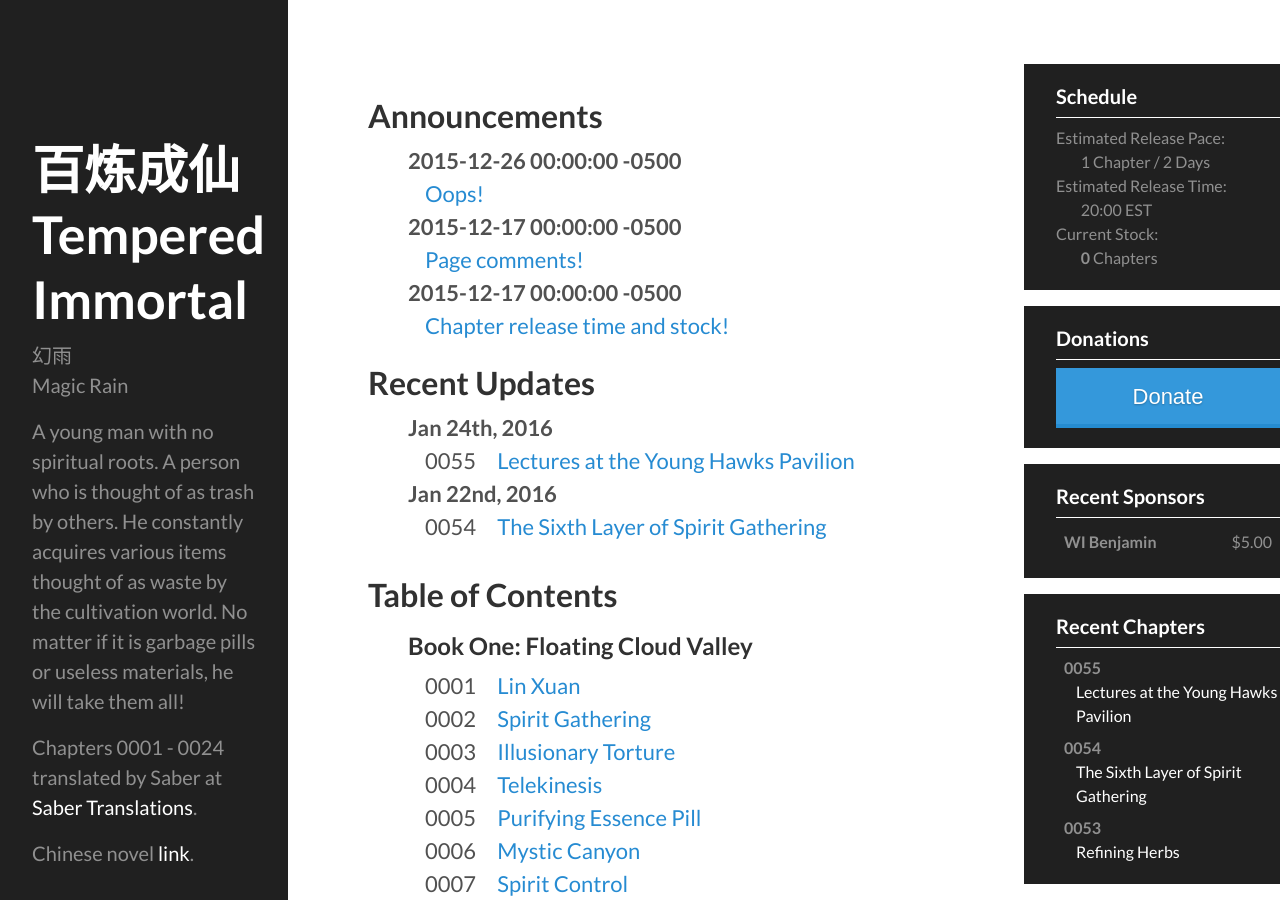
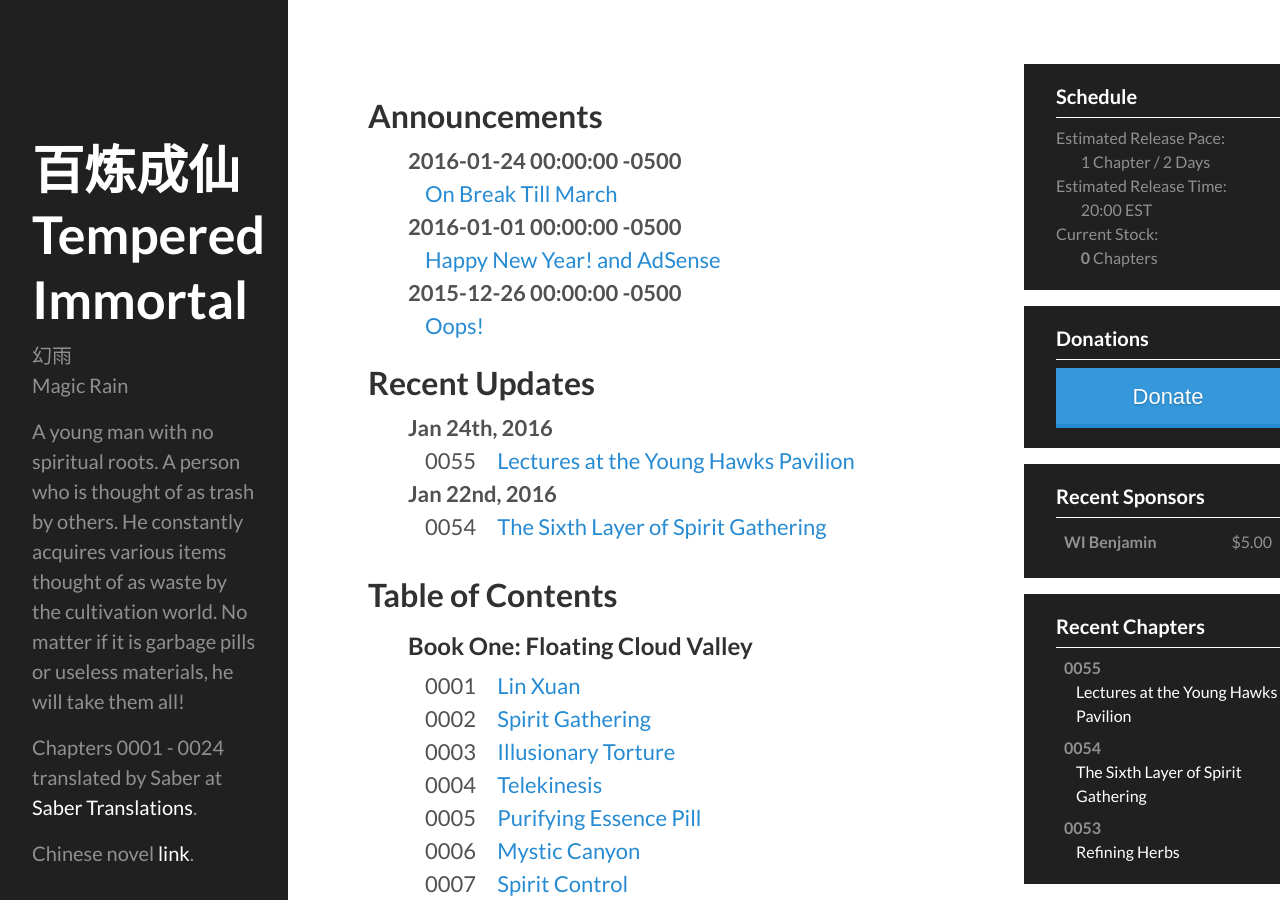
Before and after one commit to blcxtranslations/blcx, a Jekyll site: the page built from index.html, in a window 1280 px wide and 900 px high. Built offline with Jekyll 4.4.1, drawn with Linux system fonts in a browser that asks for light colours.

Commit message:
Announcement

```diff
--- a/_announcements/announcement-0005.md
+++ b/_announcements/announcement-0005.md
@@ -1,6 +1,6 @@
 ---
 layout: announcement
-date: 'Jan 01, 2015'
+date: 'Jan 01, 2016'
 short: "Happy New Year! and AdSense"
 ---
 
```
Also changed, not shown: _announcements/announcement-0006.md (added, +15 -0 lines).
